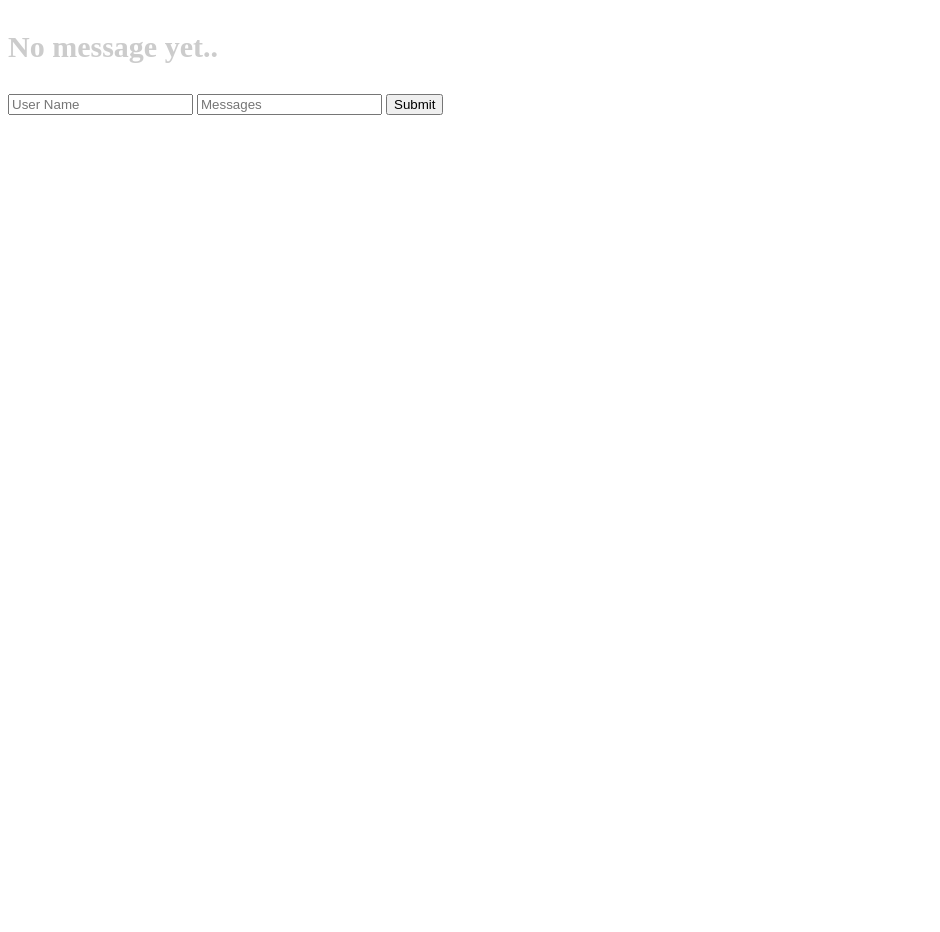
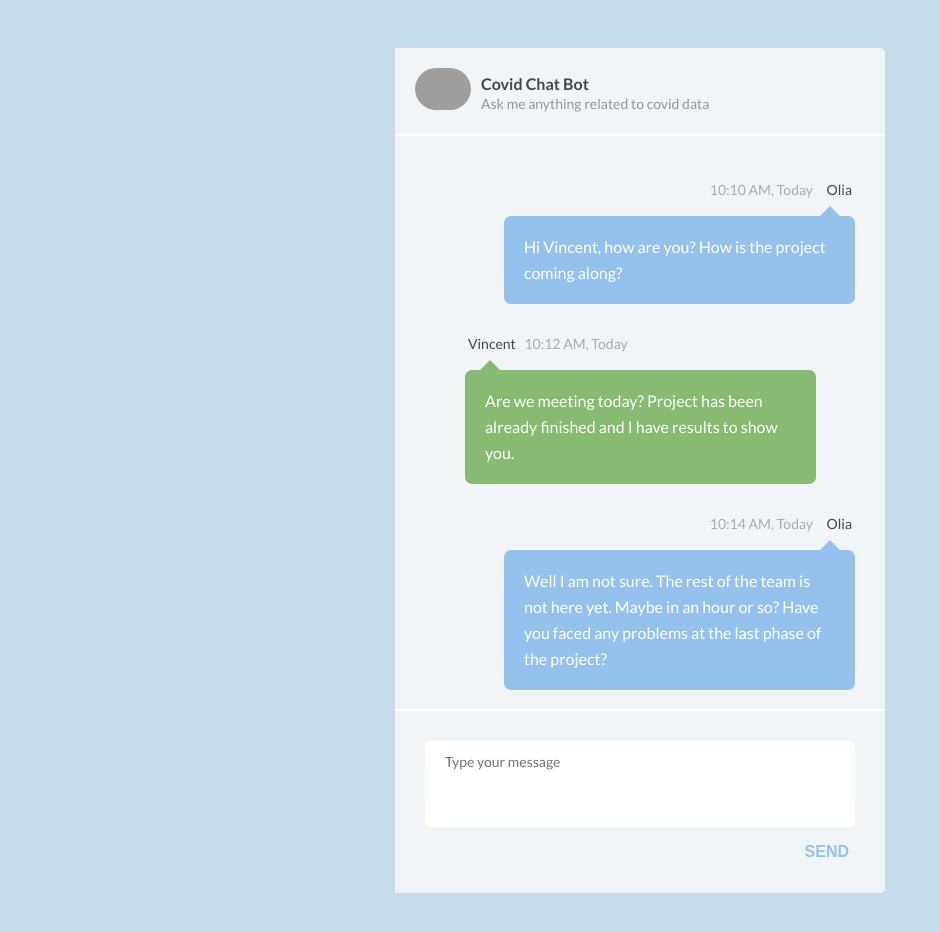
Before and after one commit to HansGabriel/daduya-valencia-hackathon, a Flask app: page / in a window 1280 px wide. Shown: the top 932 px of the page, without its empty margins (0-940 px from the left). Run offline with Flask 2, Linux system fonts and the light colour scheme; some libraries are stand-ins or nearby versions; grey boxes are pictures that could not be loaded.

Commit message:
chat functionalities

```diff
--- a/app.py
+++ b/app.py
@@ -110,12 +110,14 @@ def handle_my_custom_event(json, methods=['GET', 'POST']):
     elif json["data"] == "message":
         socketio.emit('my response', json, callback=messageReceived)
         resp = client.message(json["message"])
+        print(resp)
         if resp['intents'][0]['name'] == "greeting":
             msg["user_name"] = "Steve"
             msg["message"] = "Hello there Human"
         elif resp['intents'][0]['name'] == "infected_get":
             msg["user_name"] = "Steve"
             code = matchingCountry(resp['entities']['country:country'][0]['body'])
+            print(code)
             data = get("https://api.apify.com/v2/key-value-stores/" + code + "/records/LATEST?disableRedirect=true")
             msg["message"] = str(data['infected'])
         socketio.emit('my response', msg, callback=messageReceived)
--- /dev/null
+++ b/static/main.css
@@ -0,0 +1,194 @@
+@import url(https://fonts.googleapis.com/css?family=Lato:400,700);
+*, *:before, *:after {
+  -webkit-box-sizing: border-box;
+  box-sizing: border-box;
+}
+
+body {
+  background: #C5DDEB;
+  font: 14px/20px "Lato", Arial, sans-serif;
+  padding: 40px 0;
+  color: white;
+}
+
+.container {
+  margin: 0 auto;
+  width: 750px;
+  background: #444753;
+  border-radius: 5px;
+}
+
+.chat {
+  width: 490px;
+  margin-left: auto;
+  margin-right: auto;
+  background: #F2F5F8;
+  border-top-right-radius: 5px;
+  border-bottom-right-radius: 5px;
+  color: #434651;
+}
+
+.chat .chat-header {
+  padding: 20px;
+  border-bottom: 2px solid white;
+}
+
+.chat .chat-header img {
+  float: left;
+  width: 4em;
+  border-radius: 50px;
+}
+
+.chat .chat-header .chat-about {
+  float: left;
+  padding-left: 10px;
+  margin-top: 6px;
+}
+
+.chat .chat-header .chat-with {
+  font-weight: bold;
+  font-size: 16px;
+}
+
+.chat .chat-header .chat-num-messages {
+  color: #92959E;
+}
+
+.chat .chat-header .fa-star {
+  float: right;
+  color: #D8DADF;
+  font-size: 20px;
+  margin-top: 12px;
+}
+
+.chat .chat-history {
+  padding: 30px 30px 20px;
+  border-bottom: 2px solid white;
+  overflow-y: scroll;
+  height: 575px;
+}
+
+.chat .chat-history ul {
+  list-style-type: none;
+}
+
+.chat .chat-history .message-data {
+  margin-bottom: 15px;
+}
+
+.chat .chat-history .message-data-time {
+  color: #a8aab1;
+  padding-left: 6px;
+}
+
+.chat .chat-history .message {
+  color: white;
+  padding: 18px 20px;
+  line-height: 26px;
+  font-size: 16px;
+  border-radius: 7px;
+  margin-bottom: 30px;
+  width: 90%;
+  position: relative;
+}
+
+.chat .chat-history .message:after {
+  bottom: 100%;
+  left: 7%;
+  border: solid transparent;
+  content: " ";
+  height: 0;
+  width: 0;
+  position: absolute;
+  pointer-events: none;
+  border-bottom-color: #86BB71;
+  border-width: 10px;
+  margin-left: -10px;
+}
+
+.chat .chat-history .my-message {
+  background: #86BB71;
+}
+
+.chat .chat-history .other-message {
+  background: #94C2ED;
+}
+
+.chat .chat-history .other-message:after {
+  border-bottom-color: #94C2ED;
+  left: 93%;
+}
+
+.chat .chat-message {
+  padding: 30px;
+}
+
+.chat .chat-message textarea {
+  width: 100%;
+  border: none;
+  padding: 10px 20px;
+  font: 14px/22px "Lato", Arial, sans-serif;
+  margin-bottom: 10px;
+  border-radius: 5px;
+  resize: none;
+}
+
+.chat .chat-message .fa-file-o, .chat .chat-message .fa-file-image-o {
+  font-size: 16px;
+  color: gray;
+  cursor: pointer;
+}
+
+.chat .chat-message button {
+  float: right;
+  color: #94C2ED;
+  font-size: 16px;
+  text-transform: uppercase;
+  border: none;
+  cursor: pointer;
+  font-weight: bold;
+  background: #F2F5F8;
+}
+
+.chat .chat-message button:hover {
+  color: #75b1e8;
+}
+
+.online, .offline, .me {
+  margin-right: 3px;
+  font-size: 10px;
+}
+
+.online {
+  color: #86BB71;
+}
+
+.offline {
+  color: #E38968;
+}
+
+.me {
+  color: #94C2ED;
+}
+
+.align-left {
+  text-align: left;
+}
+
+.align-right {
+  text-align: right;
+}
+
+.float-right {
+  float: right;
+}
+
+.clearfix:after {
+  visibility: hidden;
+  display: block;
+  font-size: 0;
+  content: " ";
+  clear: both;
+  height: 0;
+}
+/*# sourceMappingURL=main.css.map */
--- /dev/null
+++ b/static/main.scss
@@ -0,0 +1,194 @@
+@import url(https://fonts.googleapis.com/css?family=Lato:400,700);
+*, *:before, *:after {
+  -webkit-box-sizing: border-box;
+          box-sizing: border-box;
+}
+
+body {
+  background: #C5DDEB;
+  font: 14px/20px "Lato", Arial, sans-serif;
+  padding: 40px 0;
+  color: white;
+}
+
+.container {
+  margin: 0 auto;
+  width: 750px;
+  background: #444753;
+  border-radius: 5px;
+}
+
+.chat {
+  width: 490px;
+  margin-left: auto;
+  margin-right: auto;
+  background: #F2F5F8;
+  border-top-right-radius: 5px;
+  border-bottom-right-radius: 5px;
+  color: #434651;
+}
+
+.chat .chat-header {
+  padding: 20px;
+  border-bottom: 2px solid white;
+}
+
+.chat .chat-header img {
+  float: left;
+  width: 4em;
+  border-radius: 50px;
+}
+
+.chat .chat-header .chat-about {
+  float: left;
+  padding-left: 10px;
+  margin-top: 6px;
+}
+
+.chat .chat-header .chat-with {
+  font-weight: bold;
+  font-size: 16px;
+}
+
+.chat .chat-header .chat-num-messages {
+  color: #92959E;
+}
+
+.chat .chat-header .fa-star {
+  float: right;
+  color: #D8DADF;
+  font-size: 20px;
+  margin-top: 12px;
+}
+
+.chat .chat-history {
+  padding: 30px 30px 20px;
+  border-bottom: 2px solid white;
+  overflow-y: scroll;
+  height: 575px;
+}
+
+.chat .chat-history ul {
+    list-style-type: none;
+}
+
+.chat .chat-history .message-data {
+  margin-bottom: 15px;
+}
+
+.chat .chat-history .message-data-time {
+  color: #a8aab1;
+  padding-left: 6px;
+}
+
+.chat .chat-history .message {
+  color: white;
+  padding: 18px 20px;
+  line-height: 26px;
+  font-size: 16px;
+  border-radius: 7px;
+  margin-bottom: 30px;
+  width: 90%;
+  position: relative;
+}
+
+.chat .chat-history .message:after {
+  bottom: 100%;
+  left: 7%;
+  border: solid transparent;
+  content: " ";
+  height: 0;
+  width: 0;
+  position: absolute;
+  pointer-events: none;
+  border-bottom-color: #86BB71;
+  border-width: 10px;
+  margin-left: -10px;
+}
+
+.chat .chat-history .my-message {
+  background: #86BB71;
+}
+
+.chat .chat-history .other-message {
+  background: #94C2ED;
+}
+
+.chat .chat-history .other-message:after {
+  border-bottom-color: #94C2ED;
+  left: 93%;
+}
+
+.chat .chat-message {
+  padding: 30px;
+}
+
+.chat .chat-message textarea {
+  width: 100%;
+  border: none;
+  padding: 10px 20px;
+  font: 14px/22px "Lato", Arial, sans-serif;
+  margin-bottom: 10px;
+  border-radius: 5px;
+  resize: none;
+}
+
+.chat .chat-message .fa-file-o, .chat .chat-message .fa-file-image-o {
+  font-size: 16px;
+  color: gray;
+  cursor: pointer;
+}
+
+.chat .chat-message button {
+  float: right;
+  color: #94C2ED;
+  font-size: 16px;
+  text-transform: uppercase;
+  border: none;
+  cursor: pointer;
+  font-weight: bold;
+  background: #F2F5F8;
+}
+
+.chat .chat-message button:hover {
+  color: #75b1e8;
+}
+
+.online, .offline, .me {
+  margin-right: 3px;
+  font-size: 10px;
+}
+
+.online {
+  color: #86BB71;
+}
+
+.offline {
+  color: #E38968;
+}
+
+.me {
+  color: #94C2ED;
+}
+
+.align-left {
+  text-align: left;
+}
+
+.align-right {
+  text-align: right;
+}
+
+.float-right {
+  float: right;
+}
+
+.clearfix:after {
+  visibility: hidden;
+  display: block;
+  font-size: 0;
+  content: " ";
+  clear: both;
+  height: 0;
+}
+/*# sourceMappingURL=main.css.map */
--- a/templates/session.html
+++ b/templates/session.html
@@ -2,17 +2,101 @@
   <html lang="en">
   <head>
     <title>Flask_Chat_App</title>
+    <link rel="stylesheet" href="../static/main.css">
   </head>
   <body>
+        <div class="chat">
+          <div class="chat-header clearfix">
+            <img src="https://s3.ap-south-1.amazonaws.com/techleer/230.jpg" alt="avatar" />
 
-    <h3 style='color: #ccc;font-size: 30px;'>No message yet..</h3>
-    <div class="message_holder"></div>
+          <div class="chat-about">
+            <div class="chat-with">Covid Chat Bot</div>
+            <div class="chat-num-messages">Ask me anything related to covid data</div>
+          </div>
+          <i class="fa fa-star"></i>
+        </div> <!-- end chat-header -->
 
-    <form action="" method="POST">
-      <input type="text" class="username" placeholder="User Name"/>
-      <input type="text" class="message" placeholder="Messages"/>
-      <input type="submit"/>
-    </form>
+        <div class="chat-history">
+          <ul id="unl">
+            <li class="clearfix">
+              <div class="message-data align-right">
+                <span class="message-data-time" >10:10 AM, Today</span> &nbsp; &nbsp;
+                <span class="message-data-name" >Olia</span> <i class="fa fa-circle me"></i>
+
+              </div>
+              <div class="message other-message float-right">
+                Hi Vincent, how are you? How is the project coming along?
+              </div>
+            </li>
+
+            <li>
+              <div class="message-data">
+                <span class="message-data-name"><i class="fa fa-circle online"></i> Vincent</span>
+                <span class="message-data-time">10:12 AM, Today</span>
+              </div>
+              <div class="message my-message">
+                Are we meeting today? Project has been already finished and I have results to show you.
+              </div>
+            </li>
+
+            <li class="clearfix">
+              <div class="message-data align-right">
+                <span class="message-data-time" >10:14 AM, Today</span> &nbsp; &nbsp;
+                <span class="message-data-name" >Olia</span> <i class="fa fa-circle me"></i>
+
+              </div>
+              <div class="message other-message float-right">
+                Well I am not sure. The rest of the team is not here yet. Maybe in an hour or so? Have you faced any problems at the last phase of the project?
+              </div>
+            </li>
+
+            <li>
+              <div class="message-data">
+                <span class="message-data-name"><i class="fa fa-circle online"></i> Vincent</span>
+                <span class="message-data-time">10:20 AM, Today</span>
+              </div>
+              <div class="message my-message">
+                Actually everything was fine. I'm very excited to show this to our team.
+              </div>
+            </li>
+
+          </ul>
+
+        </div> <!-- end chat-history -->
+
+        <form action="" method='POST'>
+          <div class="chat-message clearfix">
+            <textarea name="message-to-send" id="message-to-send" placeholder ="Type your message" rows="3"></textarea>
+
+            <i class="fa fa-file-o"></i> &nbsp;&nbsp;&nbsp;
+            <i class="fa fa-file-image-o"></i>
+
+            <button>Send</button>
+          </div>
+        </form>
+      </div>
+
+      <li class="clearfix" id='message_human' style="display:none">
+        <div class="message-data align-right">
+          <span class="message-data-time" >10:14 AM, Today</span> &nbsp; &nbsp;
+          <span class="message-data-name" >Olia</span> <i class="fa fa-circle me"></i>
+
+        </div>
+        <div class="message other-message float-right">
+          Well I am not sure. The rest of the team is not here yet. Maybe in an hour or so? Have you faced any problems at the last phase of the project?
+        </div>
+      </li>
+
+      <li id='message_bot' style="display:none">
+        <div class="message-data">
+          <span class="message-data-name"><i class="fa fa-circle online"></i> Vincent</span>
+          <span class="message-data-time">10:12 AM, Today</span>
+        </div>
+        <div class="message my-message">
+          Are we meeting today? Project has been already finished and I have results to show you.
+        </div>
+      </li>
+
 
     <!-- jQuery (necessary for Bootstrap's JavaScript plugins) -->
     <script src="https://ajax.googleapis.com/ajax/libs/jquery/1.12.4/jquery.min.js"></script>
@@ -26,25 +110,36 @@
         } )
         var form = $( 'form' ).on( 'submit', function( e ) {
           e.preventDefault()
-          let user_name = $( 'input.username' ).val()
-          let user_input = $( 'input.message' ).val()
+          let user_name = "Hans"
+          let user_input = $( 'textarea' ).val()
+          console.log(user_input)
           socket.emit( 'my event', {
             user_name : user_name,
             message : user_input,
             data: "message"
           } )
-          $( 'input.message' ).val( '' ).focus()
+          $( 'textarea' ).val( '' ).focus()
         } )
       } )
       socket.on( 'my response', function( msg ) {
         console.log( msg )
         if( typeof msg.user_name !== 'undefined' ) {
-          $( 'h3' ).remove()
+          // $( 'h3' ).remove()
           // $( 'div.message_holder' ).append( '<div><b style="color: #000">'+msg.user_name+'</b> '+msg.message+'</div> <div><b style="color: #000">'+msg.bot_name+'</b> '+msg.bot_message+'</div>' )
-          $( 'div.message_holder' ).append( '<div><b style="color: #000">'+msg.user_name+'</b> '+msg.message+'</div>' )
+          // $( 'div.message_holder' ).append( '<div><b style="color: #000">'+msg.user_name+'</b> '+msg.message+'</div>' )
+          if (msg.user_name === "Steve") {
+            var newDiv = $("#message_bot").clone();
+            newDiv.attr("id","whatever").appendTo('ul').find(".my-message").html(msg.message);
+            newDiv.show()
+          } else {
+            var newDiv = $("#message_human").clone();
+            newDiv.attr("id","whatever").appendTo('ul').find(".other-message").html(msg.message);
+            newDiv.show()
+          }
         }
       })
     </script>
+    <!-- <script src="../js/index.js"></script> -->
 
   </body>
   </html>
```
Also changed, not shown: js/index.js (added, +13 -0 lines), 2 other files.
